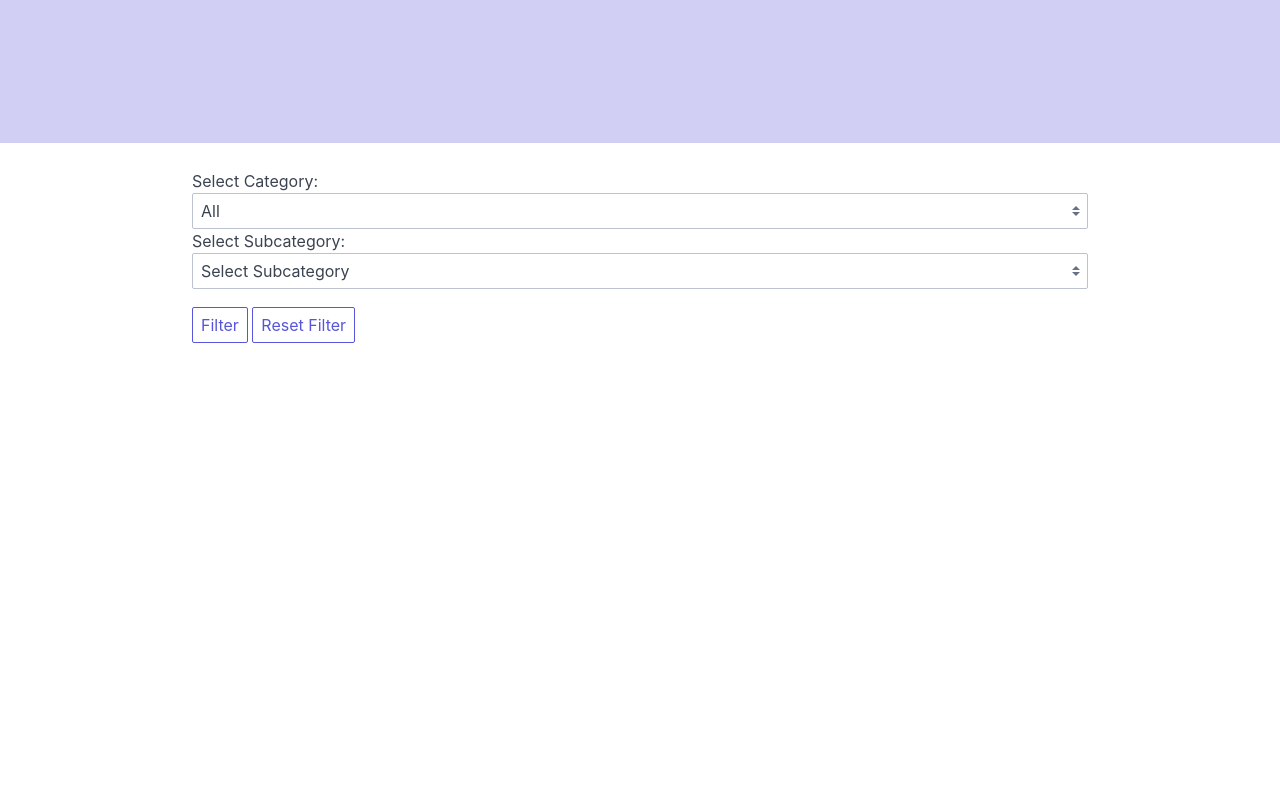
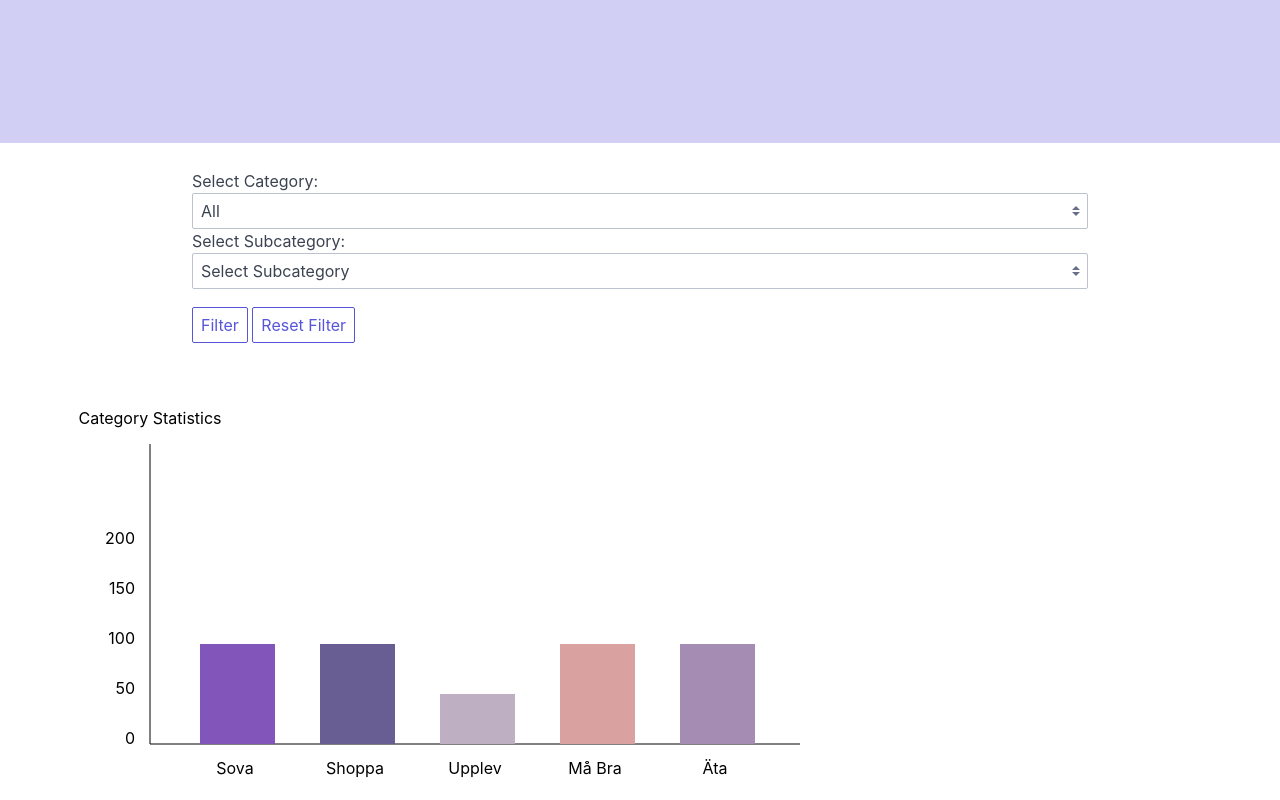
Before and after one commit to BassimaGH/jkpgCity, a website with bundled scripts: page public/index.html in a window 1280 px wide. Shown: the part 348-1148 px from the top of the page. Before the commit the page ends 800 px from the top, so only its background shows below. Built offline with nearby package versions, Linux system fonts and the light colour scheme; files whose address does not match are found by name.

Commit message:
svg diagram

```diff
--- a/public/index.html
+++ b/public/index.html
@@ -28,6 +28,7 @@
       </div>
     </div>
     <!-- Hero -->
+
 
     <!-- filters -->
 
@@ -63,8 +64,76 @@
     <div class="createButton" id="nav"></div>
 
     <div id="stores-list"></div>
-
+    <svg width="800" height="400">
+      <!-- Axes -->
+      <line x1="150" y1="350" x2="1000" y2="350" stroke="black" />
+      <line x1="150" y1="50" x2="150" y2="350" stroke="black" />
+      <!-- Labels -->
+      <text x="150" y="30" text-anchor="middle">Category Statistics</text>
+      <!-- Values on Axes -->
+      <text x="135" y="350" text-anchor="end">0</text>
+      <text x="135" y="300" text-anchor="end">50</text>
+      <text x="135" y="250" text-anchor="end">100</text>
+      <text x="135" y="200" text-anchor="end">150</text>
+      <text x="135" y="150" text-anchor="end">200</text>
+      <!-- Bar 1 -->
+      <rect
+        x="200"
+        y="250"
+        width="75"
+        height="100"
+        fill="#8155BA"
+        class="NumberOfSova"
+      />
+      <!-- Dark blue -->
+      <text x="235" y="380" text-anchor="middle">Sova</text>
+      <!-- Bar 2 -->
+      <rect
+        x="320"
+        y="250"
+        width="75"
+        height="100"
+        fill="#695E93"
+        class="NumberOfShoppa"
+      />
+      <!-- Light blue -->
+      <text x="355" y="380" text-anchor="middle">Shoppa</text>
+      <!-- Bar 3 -->
+      <rect
+        x="440"
+        y="300"
+        width="75"
+        height="50"
+        fill="#BEAFC2"
+        class="NumberOfUpplev"
+      />
+      <!-- Orange -->
+      <text x="475" y="380" text-anchor="middle">Upplev</text>
+      <!-- Bar 4 -->
+      <rect
+        x="560"
+        y="250"
+        width="75"
+        height="100"
+        fill="#D9A1A0"
+        class="NumberOfMåBra"
+      />
+      <!-- Light blue -->
+      <text x="595" y="380" text-anchor="middle">Må Bra</text>
+       <!-- Bar 5 -->
+       <rect
+       x="680"
+       y="250"
+       width="75"
+       height="100"
+       fill="#A58CB3"
+       class="NumberOfÄta"
+     />
+     <!-- Light blue -->
+     <text x="715" y="380" text-anchor="middle">Äta</text>
+    </svg>
     <script type="module" src="index.js"></script>
     <script src="index.js"></script>
+    <script src="svg.js"></script>
   </body>
 </html>
--- /dev/null
+++ b/public/svg.js
@@ -0,0 +1,77 @@
+
+fetch('http://localhost:3001/store/Sova')
+.then(response => response.json())
+.then(stores => {
+console.log(stores)
+var keysArray = Object.keys(stores);
+var size = keysArray.length;
+
+var rectY = 350-size
+var rectElement = document.querySelector('.NumberOfSova');
+
+rectElement.setAttribute('y', rectY);
+rectElement.setAttribute('height', size);
+});
+
+
+fetch('http://localhost:3001/store/Shoppa')
+.then(response => response.json())
+.then(stores => {
+console.log(stores)
+var keysArray = Object.keys(stores);
+var size = keysArray.length;
+
+var rectY = 350-size
+var rectElement = document.querySelector('.NumberOfShoppa');
+
+rectElement.setAttribute('y', rectY);
+rectElement.setAttribute('height', size);
+});
+
+fetch('http://localhost:3001/store/Upplev')
+.then(response => response.json())
+.then(stores => {
+console.log(stores)
+var keysArray = Object.keys(stores);
+var size = keysArray.length;
+
+var rectY = 350-size
+var rectElement = document.querySelector('.NumberOfUpplev');
+
+rectElement.setAttribute('y', rectY);
+rectElement.setAttribute('height', size);
+});
+
+
+fetch('http://localhost:3001/store/Må bra')
+.then(response => response.json())
+.then(stores => {
+console.log(stores)
+
+var keysArray = Object.keys(stores);
+var size = keysArray.length;
+
+var rectY = 350-size
+var rectElement = document.querySelector('.NumberOfMåBra');
+
+rectElement.setAttribute('y', rectY);
+rectElement.setAttribute('height', size);
+});
+
+
+fetch('http://localhost:3001/store/Äta')
+
+.then(response => response.json())
+
+.then(stores => {
+console.log(stores)
+
+var keysArray = Object.keys(stores);
+var size = keysArray.length;
+
+var rectY = 350-size
+var rectElement = document.querySelector('.NumberOfÄta');
+
+rectElement.setAttribute('y', rectY);
+rectElement.setAttribute('height', size);
+})
```
